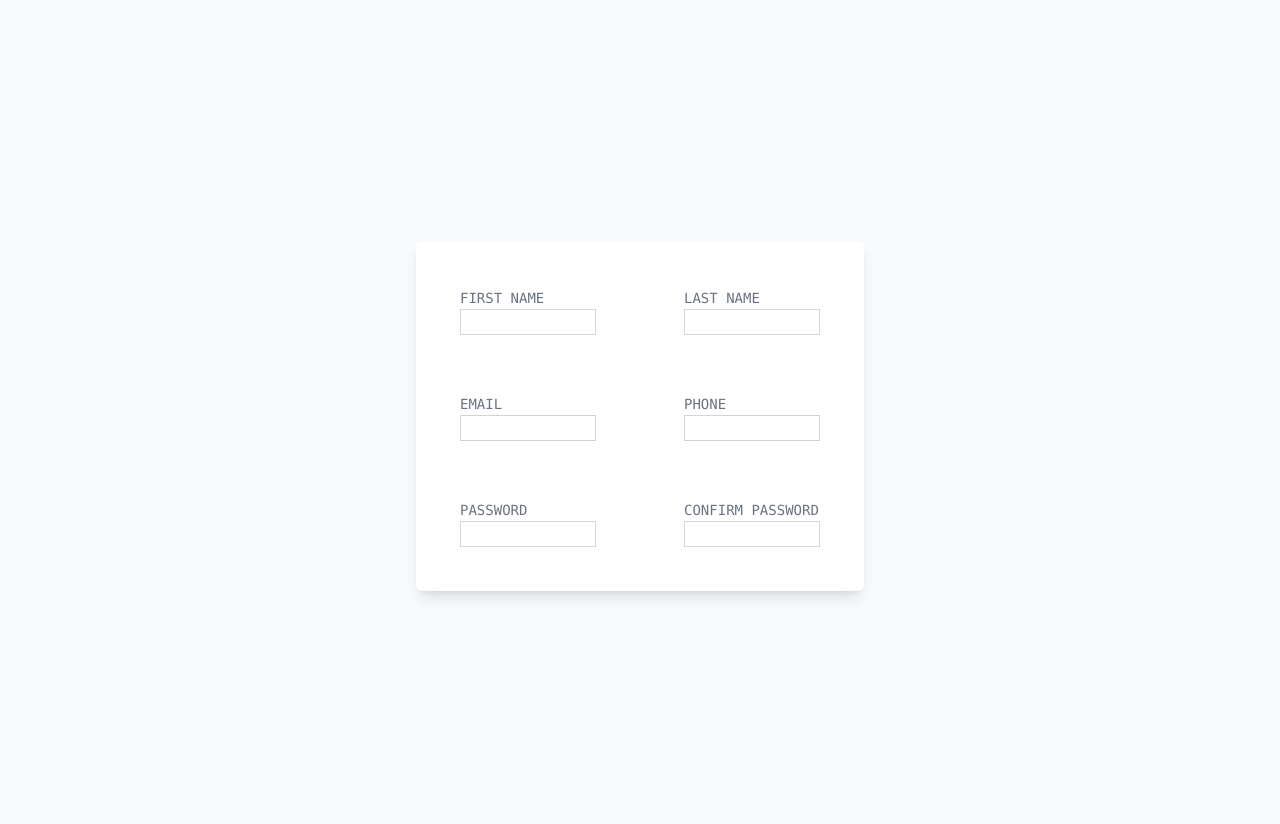
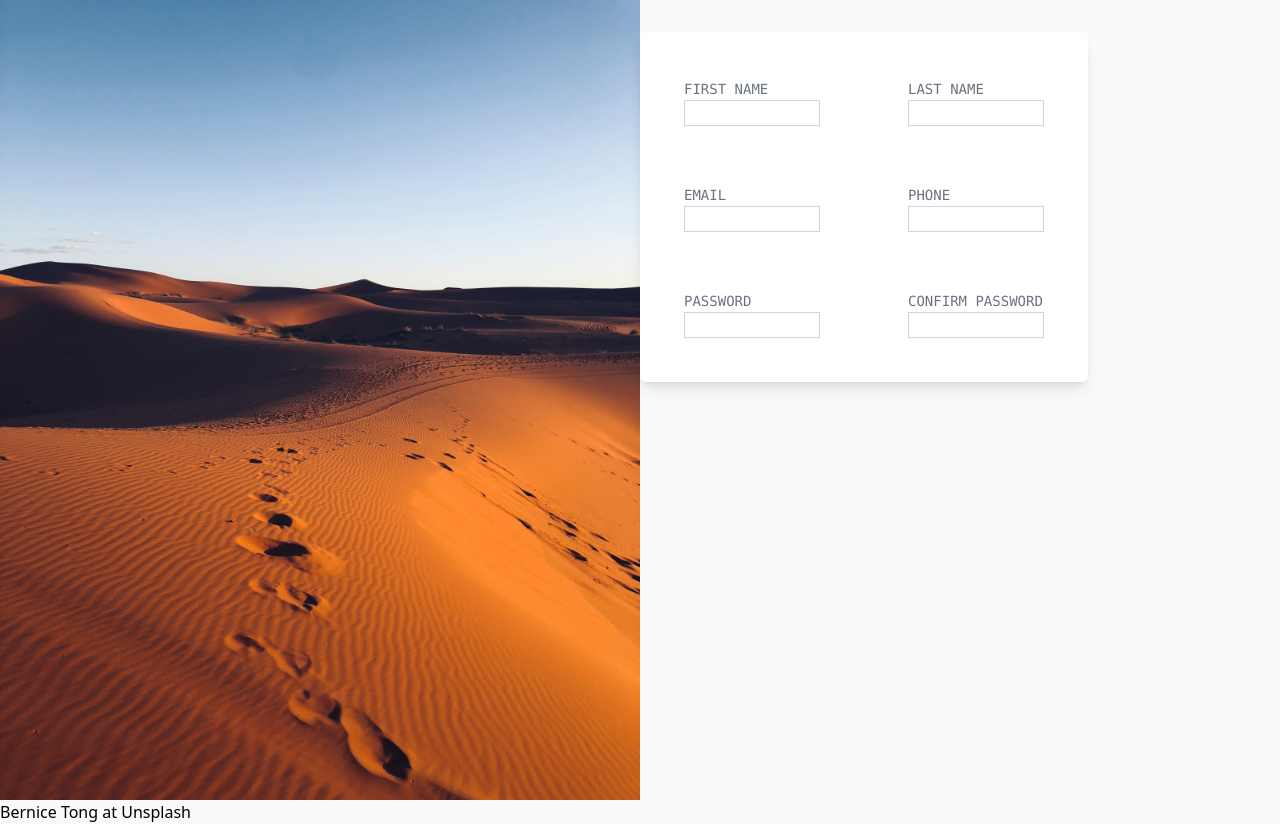
Before and after one commit to Rxthew/signupform, a website: page index.html in a window 1280 px wide. Before the commit the page ends 800 px from the top, so only its background shows below. Drawn offline with Linux system fonts and the light colour scheme.

Commit message:
update re: image position

```diff
--- a/index.html
+++ b/index.html
@@ -8,11 +8,13 @@
     <title>signupform</title>
 </head>
 <body class="h-full">
-    <div class="min-h-full flex items-center justify-center py-12 px-4 sm:px-16 lg:px-8">
-        <div></div>
-        <div class="max-w-md w-full space-y-8">
+    <div class="min-h-full flex"> <!-- status: in mobile image takes whole screen, becomes flex column -->
+        <div id="imgcontainer" class=" w-screen lg:w-1/2 maxh-h-min">
+            <img src="./tong-desert-footsteps.jpg" alt="tong-desert-footsteps" class="h-screen w-full"><span><a href="">Bernice Tong</a> at <a>Unsplash</a></span>
+        </div>
+        <div id=formcontainer class="flex flex-column justify-start w-screen lg:w-1/2 maxh-h-screen">
             <div></div>
-            <form action="#">
+            <form action="#" class="m0 p0 max-w-md max-h-fit">
                 <div class="mt-8 space-y-8 shadow-lg bg-white px-8 py-8 rounded-md">
                     <div class="flex space-x-16">
                         <div class="px-3 py-3">
```
Also changed, not shown: output.css.
